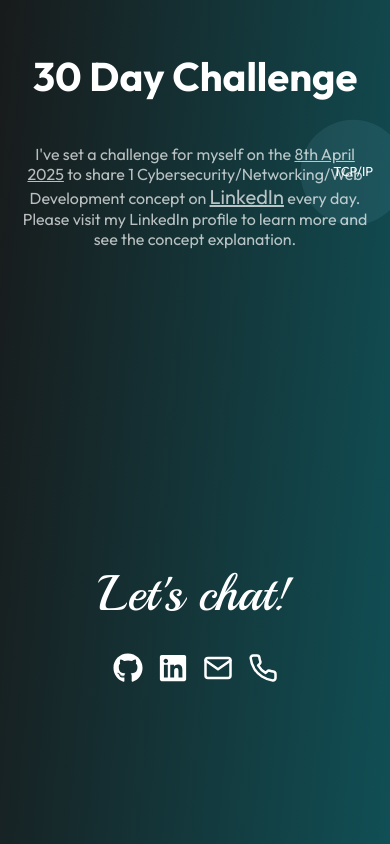
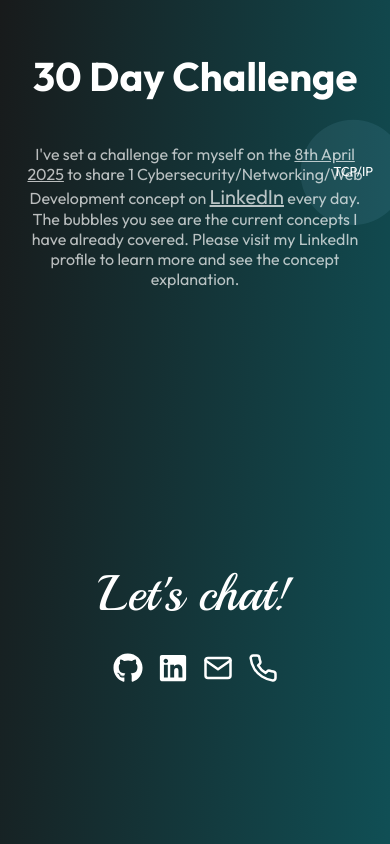
Before and after one commit to danamar2000/web-portfolio, a React (Vite) app: page / in a window 390 px wide. Shown: the part 2961-3805 px from the top of the page. Built offline with nearby package versions, Linux system fonts and the light colour scheme.

Commit message:
Edits on competencies section for mobile view

```diff
--- a/src/components/Challenge/Challenge.jsx
+++ b/src/components/Challenge/Challenge.jsx
@@ -155,8 +155,9 @@ const Challenge = ({ currentDay = 1 }) => {
             <a href="https://www.linkedin.com/in/dan-amar-8b0806234">
               LinkedIn
             </a>{" "}
-            every day. Please visit my LinkedIn
-            profile to learn more and see the concept explanation.
+            every day. The bubbles you see are the current concepts I have
+            already covered. Please visit my LinkedIn profile to learn more and
+            see the concept explanation.
           </p>
         </div>
         <canvas ref={canvasRef} />
--- a/src/components/Competencies/Competencies.css
+++ b/src/components/Competencies/Competencies.css
@@ -94,6 +94,7 @@
   }
 
   .category-skills {
-    font-size: 16px;
+    font-size: 10px;
+    text-wrap: wrap;
   }
 }
```
